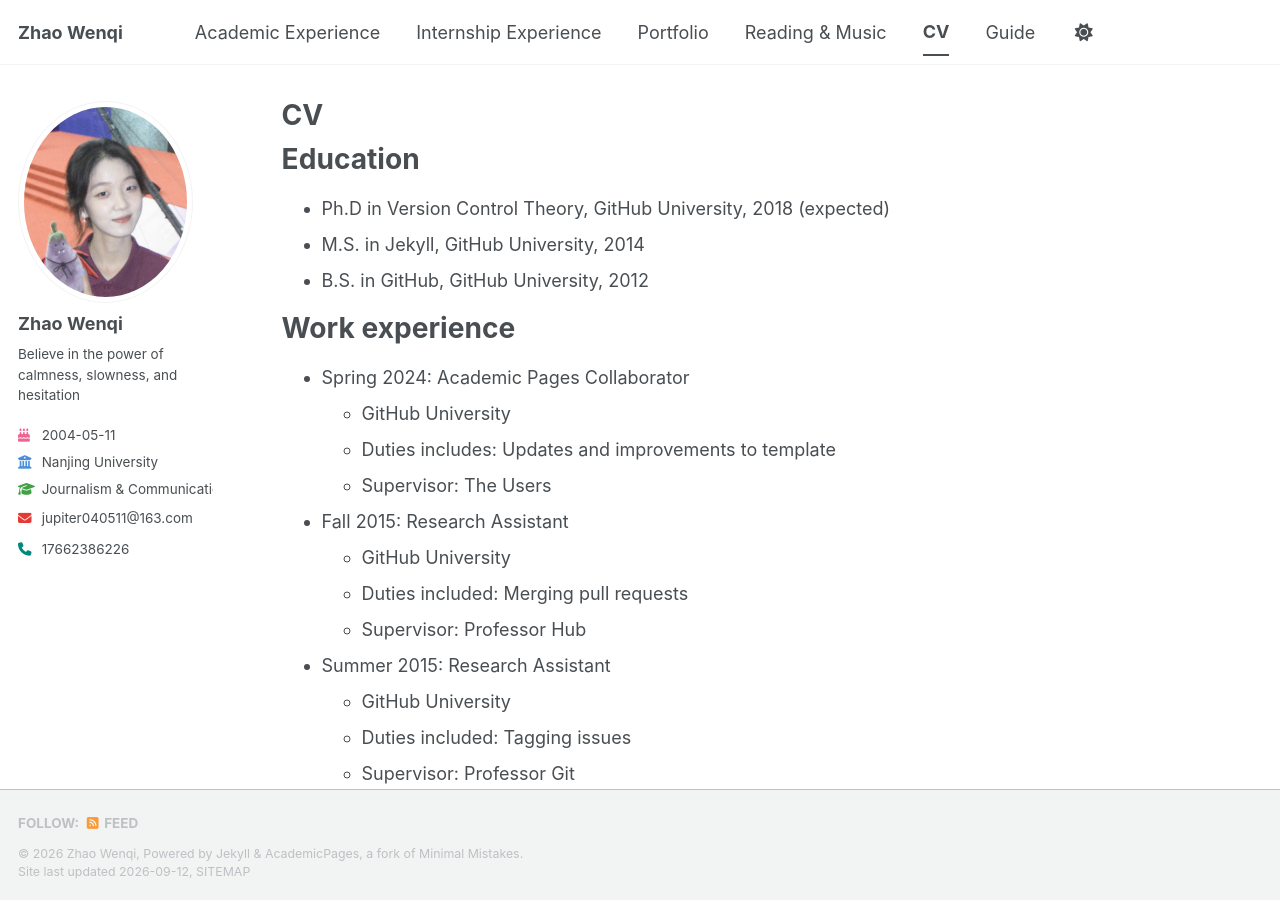
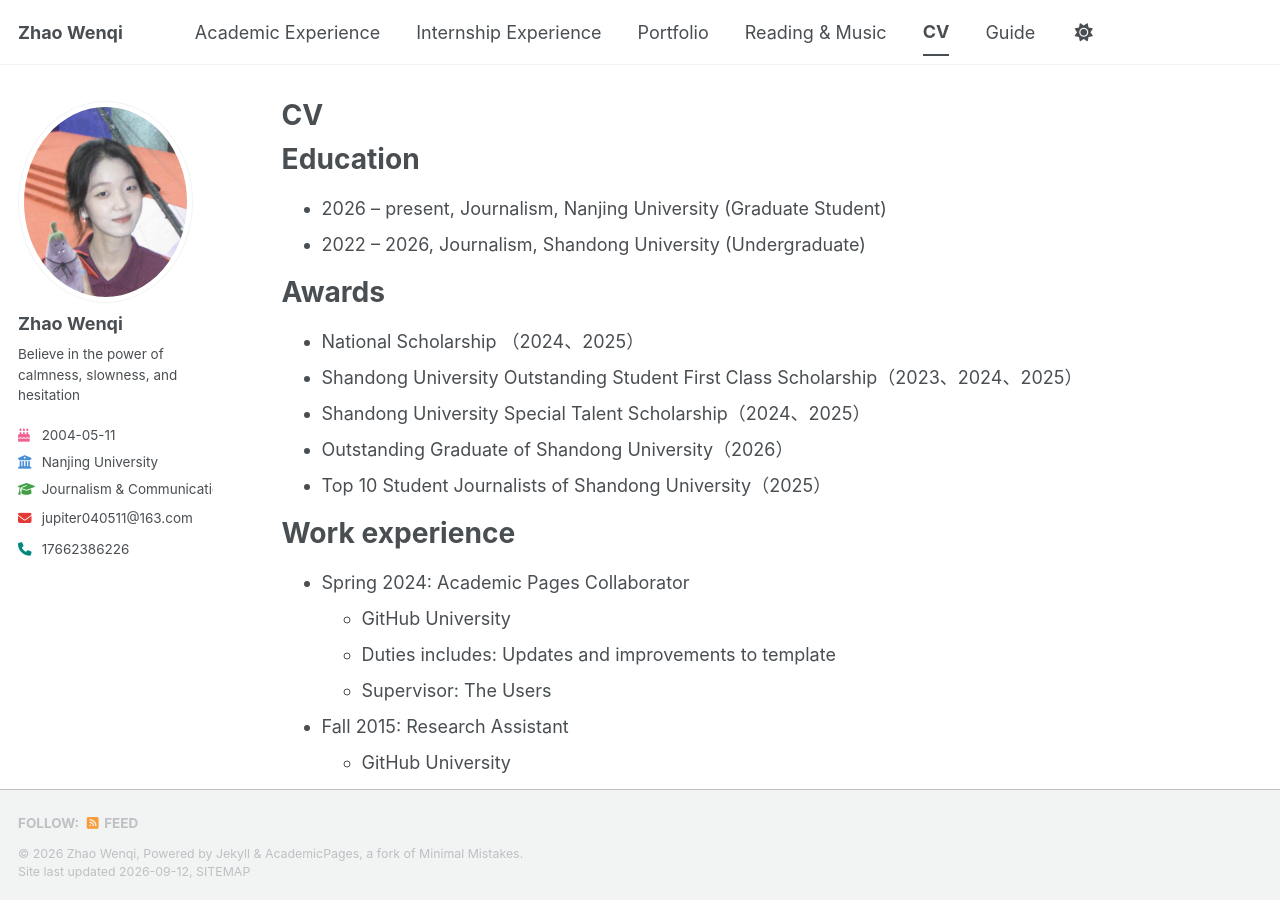
Before and after one commit to Wenqi0511/jupiter0511, a Jekyll site: the page built from _pages/cv.md, in a window 1280 px wide and 900 px high. Built offline with Jekyll 4.4.1, drawn with Linux system fonts in a browser that asks for light colours; a style sheet for code colours, icons or effects is not loaded.

Commit message:
Update cv.md

```diff
--- a/_pages/cv.md
+++ b/_pages/cv.md
@@ -11,9 +11,17 @@ redirect_from:
 
 Education
 ======
-* Ph.D in Version Control Theory, GitHub University, 2018 (expected)
-* M.S. in Jekyll, GitHub University, 2014
-* B.S. in GitHub, GitHub University, 2012
+* 2026 – present, Journalism, Nanjing University (Graduate Student)
+* 2022 – 2026,  Journalism, Shandong University (Undergraduate)
+
+Awards
+======
+* National Scholarship （2024、2025）
+* Shandong University Outstanding Student First Class Scholarship（2023、2024、2025）
+* Shandong University Special Talent Scholarship（2024、2025）
+* Outstanding Graduate of Shandong University（2026）
+* Top 10 Student Journalists of Shandong University（2025）
+
 
 Work experience
 ======
```
